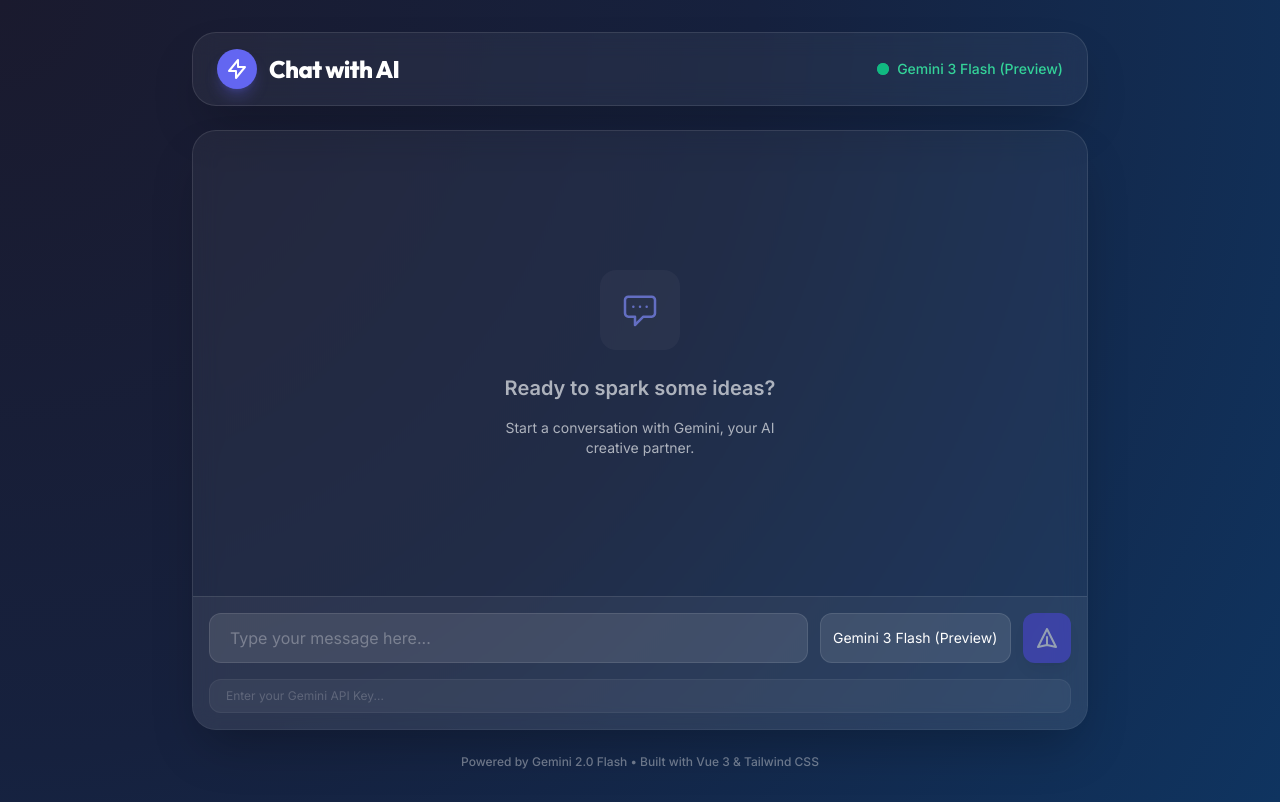
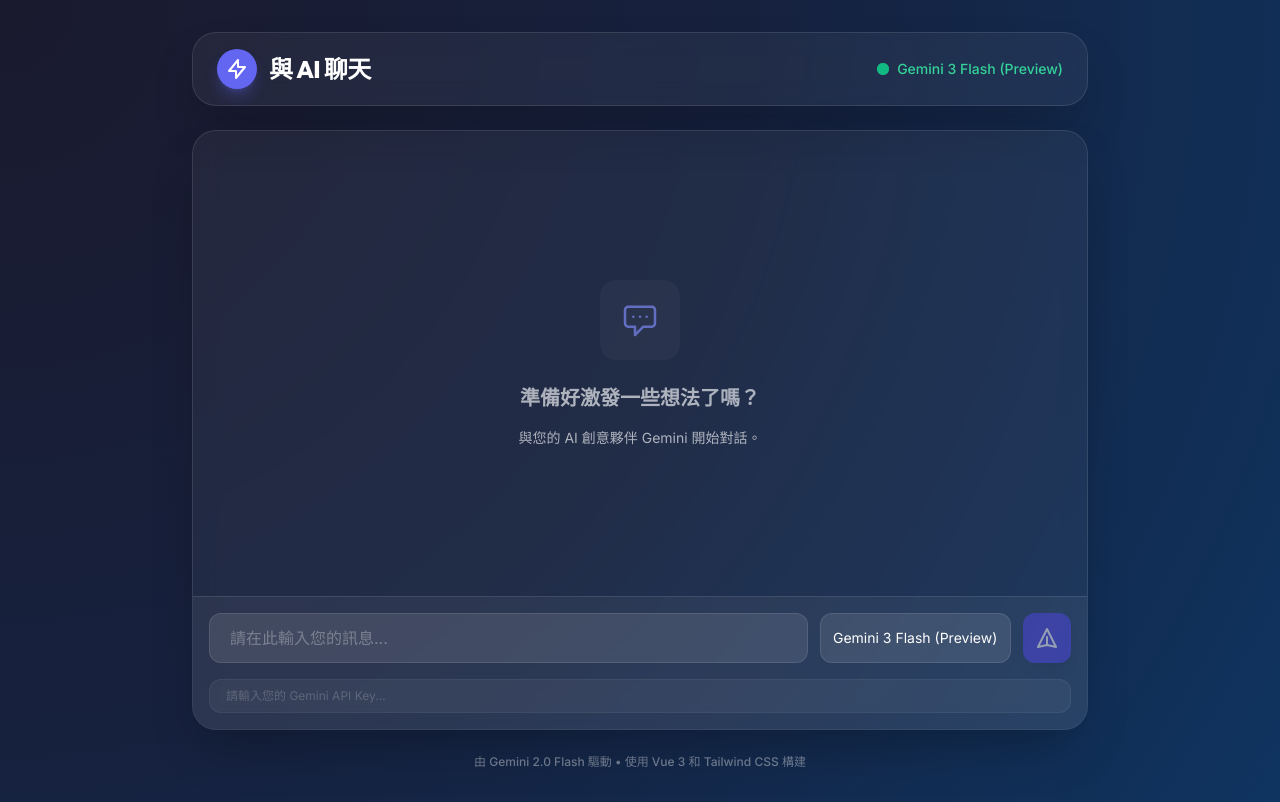
Before and after one commit to shfm1969/chat_withGemini_v1_by_antigravity, a plain HTML site: page index.html in a window 1280 px wide. Drawn offline with nearby package versions, Linux system fonts and the light colour scheme.

Commit message:
feat(i18n): localize chat interface and spec to zh-TW

```diff
--- a/index.html
+++ b/index.html
@@ -4,7 +4,7 @@
 <head>
     <meta charset="UTF-8">
     <meta name="viewport" content="width=device-width, initial-scale=1.0">
-    <title>Chat with AI - Gemini 2.0 Flash</title>
+    <title>與 AI 聊天 - Gemini 2.0 Flash</title>
     <!-- Vue 3 CDN -->
     <script src="https://unpkg.com/vue@3/dist/vue.global.js"></script>
     <!-- Tailwind CSS CDN -->
@@ -112,7 +112,7 @@
                             d="M13 10V3L4 14h7v7l9-11h-7z" />
                     </svg>
                 </div>
-                <h1 class="text-2xl font-bold tracking-tight text-white font-['Outfit']">Chat with AI</h1>
+                <h1 class="text-2xl font-bold tracking-tight text-white font-['Outfit']">與 AI 聊天</h1>
             </div>
             <div class="flex items-center space-x-2">
                 <span class="flex h-3 w-3 relative">
@@ -138,8 +138,8 @@
                                 d="M8 10h.01M12 10h.01M16 10h.01M9 16H5a2 2 0 01-2-2V6a2 2 0 012-2h14a2 2 0 012 2v8a2 2 0 01-2 2h-5l-5 5v-5z" />
                         </svg>
                     </div>
-                    <h2 class="text-xl font-semibold">Ready to spark some ideas?</h2>
-                    <p class="max-w-xs text-sm">Start a conversation with Gemini, your AI creative partner.</p>
+                    <h2 class="text-xl font-semibold">準備好激發一些想法了嗎？</h2>
+                    <p class="max-w-xs text-sm">與您的 AI 創意夥伴 Gemini 開始對話。</p>
                 </div>
 
                 <!-- Messages -->
@@ -168,7 +168,7 @@
             <div class="p-4 border-t border-white/10 bg-white/5">
                 <form @submit.prevent="sendMessage" class="flex flex-col gap-4">
                     <div class="flex gap-3">
-                        <input v-model="userInput" type="text" placeholder="Type your message here..."
+                        <input v-model="userInput" type="text" placeholder="請在此輸入您的訊息..."
                             class="flex-grow bg-white/10 border border-white/10 rounded-xl px-5 py-3 text-white placeholder-white/30 focus:outline-none focus:ring-2 focus:ring-indigo-500 transition-all"
                             :disabled="isLoading">
                         <select v-model="selectedModel" :disabled="isLoading"
@@ -189,7 +189,7 @@
                     </div>
                     <!-- API Key Input -->
                     <div class="relative group">
-                        <input v-model="apiKeyInput" type="password" placeholder="Enter your Gemini API Key..."
+                        <input v-model="apiKeyInput" type="password" placeholder="請輸入您的 Gemini API Key..."
                             class="w-full bg-white/5 border border-white/5 rounded-xl px-4 py-2 text-xs text-white/60 placeholder-white/20 focus:outline-none focus:ring-1 focus:ring-indigo-500/50 transition-all focus:bg-white/10"
                             :disabled="isLoading">
                         <div class="absolute right-3 top-1/2 -translate-y-1/2 pointer-events-none opacity-20">
@@ -205,7 +205,7 @@
         </main>
 
         <footer class="text-center text-xs text-white/40 font-medium">
-            Powered by Gemini 2.0 Flash • Built with Vue 3 & Tailwind CSS
+            由 Gemini 2.0 Flash 驅動 • 使用 Vue 3 和 Tailwind CSS 構建
         </footer>
     </div>
 
```
Also changed, not shown: 1 other file.
